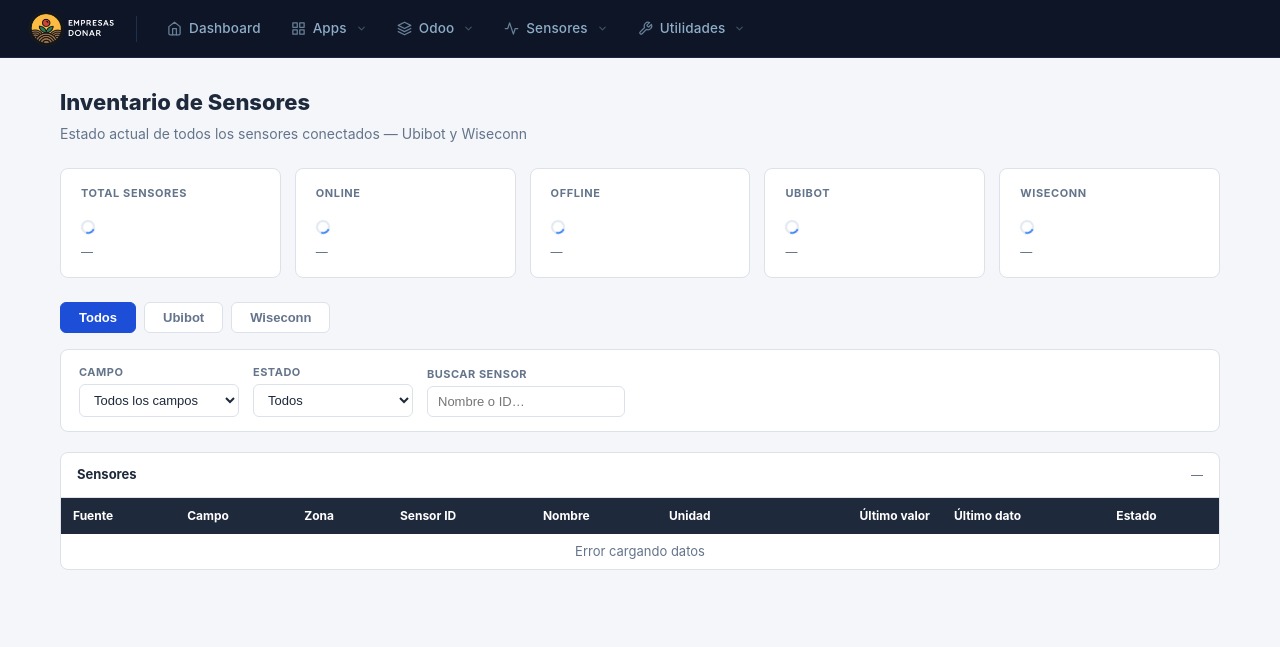
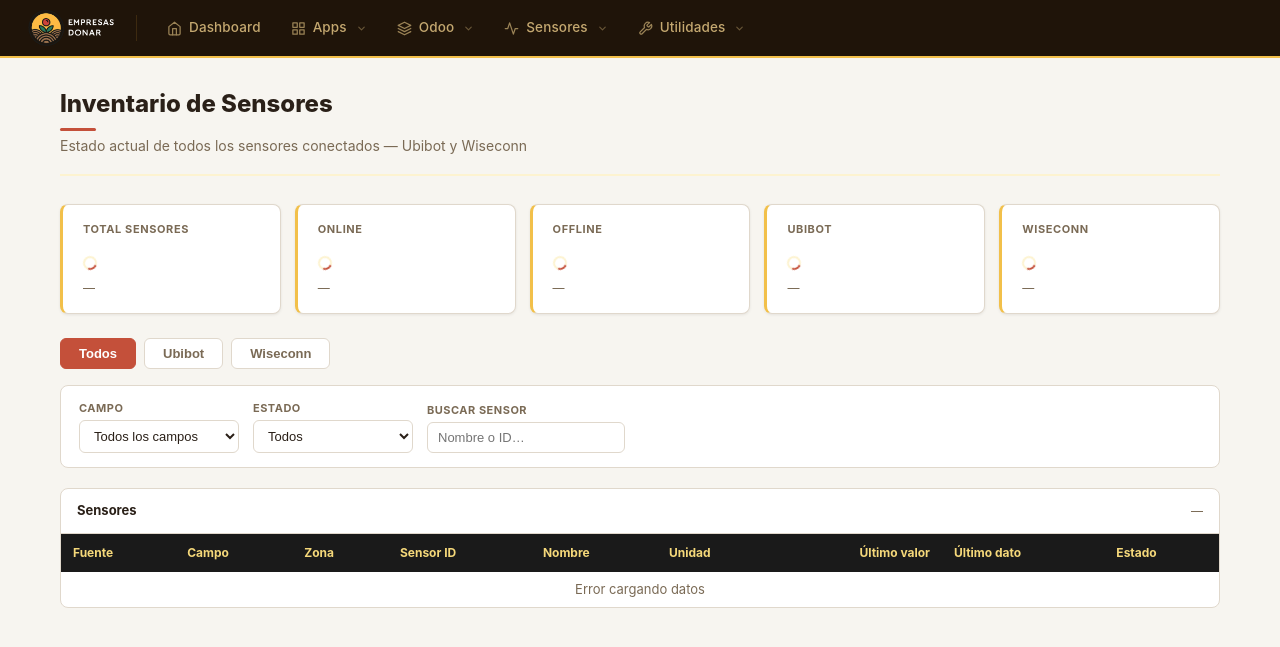
Before and after one commit to Empresas-Donar/chatAI, a FastAPI app: template web_migrator/frontend/templates/sensor_inventory.html in a window 1280 px wide. Shown: the top 647 px of the page. Run offline with FastAPI, Linux system fonts and the light colour scheme; the template is opened without the code that fills it, so the values that code supplies are empty; some libraries are stand-ins or nearby versions.

Commit message:
feat(design): apply Donar logo color system across the UI
Design tokens from logo palette:
  --gold #F2C04A, --terra #C4503A, --green #2E7D5E
  --earth #8B6A3A, --ink #1A1A1A, warm --bg #F7F5F0

- Navbar: dark ink background, gold bottom border, warm amber text/hover
- Dropdown: dark panel with gold top accent, amber leaf/item links
- Buttons: terra primary, warm secondary hover
- Tables: ink thead with gold text, warm even rows, gold hover
- Badges: green/terra/gold variants replacing blue
- Summary cards: left gold border accent
- Page header: terra underline accent bar
- Filter bar focus: terra ring
- Spinner: gold/terra colors
- :root design tokens replace all hardcoded blue values

Co-Authored-By: Claude Sonnet 4.6 <noreply@anthropic.com>

```diff
--- a/web_migrator/frontend/static/styles.css
+++ b/web_migrator/frontend/static/styles.css
@@ -5,8 +5,8 @@
    ══════════════════════════════════════════════ */
 
 .navbar {
-  background: #0d1526;
-  border-bottom: 1px solid #1a2840;
+  background: #1F1409;
+  border-bottom: 2px solid var(--gold);
   padding: 0 28px;
   display: flex;
   align-items: center;
@@ -35,7 +35,7 @@
 .navbar-divider {
   width: 1px;
   height: 26px;
-  background: #1e3050;
+  background: #3D2A10;
   margin: 0 16px;
   flex-shrink: 0;
 }
@@ -58,16 +58,16 @@
   text-decoration: none;
   font-size: 13.5px;
   font-weight: 500;
-  color: #8fadc8;
+  color: #C4A870;
   transition: background 0.15s, color 0.15s;
   white-space: nowrap;
   line-height: 1;
   letter-spacing: 0.01em;
 }
 
-.nav-link:hover  { background: #162035; color: #dbeafe; }
-.nav-link.active { background: #1b3868; color: #93c5fd; }
-.nav-link svg { flex-shrink: 0; opacity: 0.7; }
+.nav-link:hover  { background: #2E1D08; color: #F2C04A; }
+.nav-link.active { background: #3D2308; color: #F2C04A; }
+.nav-link svg { flex-shrink: 0; opacity: 0.75; }
 
 /* Reset <button> defaults for trigger */
 .nav-link--trigger {
@@ -78,13 +78,13 @@
 }
 
 .nav-link--trigger .chevron {
-  opacity: 0.4;
+  opacity: 0.45;
   transition: transform 0.2s;
   margin-left: 2px;
   flex-shrink: 0;
 }
-.nav-dropdown.open > .nav-link--trigger { background: #162035; color: #dbeafe; }
-.nav-dropdown.open > .nav-link--trigger .chevron { transform: rotate(180deg); opacity: 0.7; }
+.nav-dropdown.open > .nav-link--trigger { background: #2E1D08; color: #F2C04A; }
+.nav-dropdown.open > .nav-link--trigger .chevron { transform: rotate(180deg); opacity: 0.8; }
 
 /* ── Dropdown container ── */
 
@@ -310,19 +311,49 @@
 
 *, *::before, *::after { box-sizing: border-box; margin: 0; padding: 0; }
 
+/* ══════════════════════════════════════════════
+   DESIGN SYSTEM — Empresas Donar
+   Logo palette: gold #F2C04A, terracotta #C4503A,
+                 green #2E7D5E, earth #8B6A3A, ink #1A1A1A
+   ══════════════════════════════════════════════ */
+
 :root {
-  --bg: #f4f6f9;
-  --surface: #ffffff;
-  --border: #dde1e9;
-  --primary: #2563eb;
-  --primary-dark: #1d4ed8;
-  --danger: #dc2626;
-  --warn: #d97706;
-  --success: #16a34a;
-  --text: #1e293b;
-  --text-muted: #64748b;
-  --radius: 8px;
-  --shadow: 0 1px 4px rgba(0,0,0,0.08);
+  /* Brand */
+  --gold:        #F2C04A;
+  --gold-light:  #FDF3D0;
+  --gold-mid:    #F5D87A;
+  --terra:       #C4503A;
+  --terra-light: #FAEAE7;
+  --terra-dark:  #9E3D2C;
+  --green:       #2E7D5E;
+  --green-light: #E4F2EC;
+  --green-dark:  #1F5A42;
+  --earth:       #8B6A3A;
+  --earth-light: #F5EFE4;
+  --ink:         #1A1A1A;
+
+  /* Semantic */
+  --primary:      var(--terra);
+  --primary-dark: var(--terra-dark);
+  --success:      var(--green);
+  --warn:         var(--earth);
+  --danger:       #b91c1c;
+  --accent:       var(--gold);
+
+  /* Layout */
+  --bg:         #F7F5F0;
+  --bg-warm:    #F0EBE1;
+  --surface:    #FFFFFF;
+  --border:     #E0D8CC;
+  --border-mid: #C9BEAf;
+  --text:       #2A2018;
+  --text-muted: #7A6A55;
+  --text-light: #A89880;
+
+  --radius:  8px;
+  --radius-lg: 12px;
+  --shadow:  0 1px 3px rgba(26,10,0,0.08);
+  --shadow-md: 0 4px 12px rgba(26,10,0,0.10);
 }
 
 body {
@@ -643,8 +674,24 @@ code { background: #f1f5f9; padding: 1px 5px; border-radius: 3px; font-size: 12p
   padding: 0 20px;
 }
 
-.page-header { margin-bottom: 24px; }
-.page-header h1 { font-size: 22px; font-weight: 800; margin: 0 0 4px; }
+.page-header {
+  margin-bottom: 28px;
+  padding-bottom: 18px;
+  border-bottom: 2px solid var(--gold-light);
+}
+.page-header h1 {
+  font-size: 24px; font-weight: 800; margin: 0 0 4px;
+  color: var(--text);
+}
+.page-header h1::after {
+  content: '';
+  display: block;
+  width: 36px;
+  height: 3px;
+  background: var(--terra);
+  border-radius: 2px;
+  margin-top: 6px;
+}
 .page-header p  { font-size: 14px; color: var(--text-muted); margin: 0; }
 
 /* Filter bar */
@@ -681,27 +728,27 @@ code { background: #f1f5f9; padding: 1px 5px; border-radius: 3px; font-size: 12p
 .table-card .table-header .count { font-size: 12px; color: var(--text-muted); font-weight: 400; }
 
 .tbl { width: 100%; border-collapse: collapse; font-size: 13px; }
-.tbl thead tr { background: #1e293b; color: white; }
+.tbl thead tr { background: var(--ink); color: var(--gold-mid); }
 .tbl thead th {
-  padding: 9px 12px; text-align: left;
+  padding: 10px 12px; text-align: left;
   font-weight: 700; font-size: 12px; white-space: nowrap;
 }
 .tbl thead th.num { text-align: right; }
-.tbl tbody tr:nth-child(even) { background: #f8fafc; }
-.tbl tbody tr:hover { background: #eff6ff; }
+.tbl tbody tr:nth-child(even) { background: var(--bg-warm); }
+.tbl tbody tr:hover { background: var(--gold-light); }
 .tbl tbody td {
-  padding: 8px 12px; border-bottom: 1px solid #f1f5f9; vertical-align: middle;
+  padding: 8px 12px; border-bottom: 1px solid var(--border); vertical-align: middle;
 }
 .tbl tbody tr:last-child td { border-bottom: none; }
 .num { text-align: right; }
 
 /* Badge variants */
-.badge-ok      { background: #dcfce7; color: #15803d; }
-.badge-offline { background: #fee2e2; color: #b91c1c; }
-.badge-ubibot  { background: #ede9fe; color: #6d28d9; }
-.badge-wiseconn{ background: #dbeafe; color: #1d4ed8; }
-.badge-trato   { background: #dbeafe; color: #1d4ed8; }
-.badge-aldia   { background: #dcfce7; color: #15803d; }
+.badge-ok      { background: var(--green-light); color: var(--green-dark); }
+.badge-offline { background: var(--terra-light); color: var(--terra-dark); }
+.badge-ubibot  { background: #ede9fe; color: #5b21b6; }
+.badge-wiseconn{ background: var(--gold-light); color: var(--earth); }
+.badge-trato   { background: var(--gold-light); color: var(--earth); }
+.badge-aldia   { background: var(--green-light); color: var(--green-dark); }
 
 /* Summary cards */
 .summary-grid {
@@ -711,17 +758,19 @@ code { background: #f1f5f9; padding: 1px 5px; border-radius: 3px; font-size: 12p
 }
 .summary-card {
   background: var(--surface); border: 1px solid var(--border);
+  border-left: 3px solid var(--gold);
   border-radius: var(--radius); padding: 16px 20px;
+  box-shadow: var(--shadow);
 }
 .summary-card .card-label {
   font-size: 11px; font-weight: 700; color: var(--text-muted);
   text-transform: uppercase; letter-spacing: .6px; margin-bottom: 8px;
 }
-.summary-card .card-main { font-size: 28px; font-weight: 800; line-height: 1; }
+.summary-card .card-main { font-size: 28px; font-weight: 800; line-height: 1; color: var(--text); }
 .summary-card .card-sub  { font-size: 12px; color: var(--text-muted); margin-top: 5px; }
-.summary-card.ok    .card-main { color: #16a34a; }
-.summary-card.warn  .card-main { color: #dc2626; }
-.summary-card.total .card-main { color: var(--primary); }
+.summary-card.ok    .card-main { color: var(--green); }
+.summary-card.warn  .card-main { color: var(--terra); }
+.summary-card.total .card-main { color: var(--earth); }
 
 /* Source / tab buttons */
 .source-tabs { display: flex; gap: 8px; margin-bottom: 16px; }
@@ -730,13 +779,13 @@ code { background: #f1f5f9; padding: 1px 5px; border-radius: 3px; font-size: 12p
   background: var(--surface); font-size: 13px; font-weight: 600;
   cursor: pointer; color: var(--text-muted); transition: all .15s;
 }
-.tab-btn.active { background: #1d4ed8; color: white; border-color: #1d4ed8; }
-.tab-btn:hover:not(.active) { background: #f1f5f9; }
+.tab-btn.active { background: var(--terra); color: white; border-color: var(--terra); }
+.tab-btn:hover:not(.active) { background: var(--earth-light); color: var(--text); }
 
 /* Inline spinner */
 .spinner-inline {
   display: inline-block; width: 14px; height: 14px;
-  border: 2px solid #e2e8f0; border-top-color: #3b82f6;
+  border: 2px solid var(--gold-light); border-top-color: var(--terra);
   border-radius: 50%; animation: spin .7s linear infinite;
 }
 
--- a/web_migrator/frontend/templates/base.html
+++ b/web_migrator/frontend/templates/base.html
@@ -4,7 +4,7 @@
   <meta charset="UTF-8" />
   <meta name="viewport" content="width=device-width, initial-scale=1.0" />
   <title>{% block title %}Donar Integraciones{% endblock %}</title>
-  <link rel="stylesheet" href="/static/styles.css?v=6" />
+  <link rel="stylesheet" href="/static/styles.css?v=7" />
   {% block head_extra %}{% endblock %}
 </head>
 <body>
```
Also changed, not shown: other parts of web_migrator/frontend/static/styles.css (+36 -35 lines).
